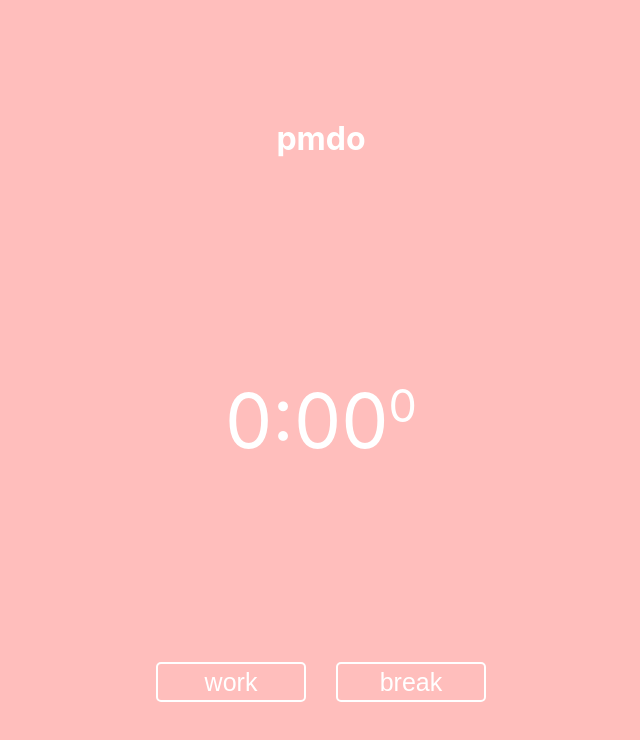
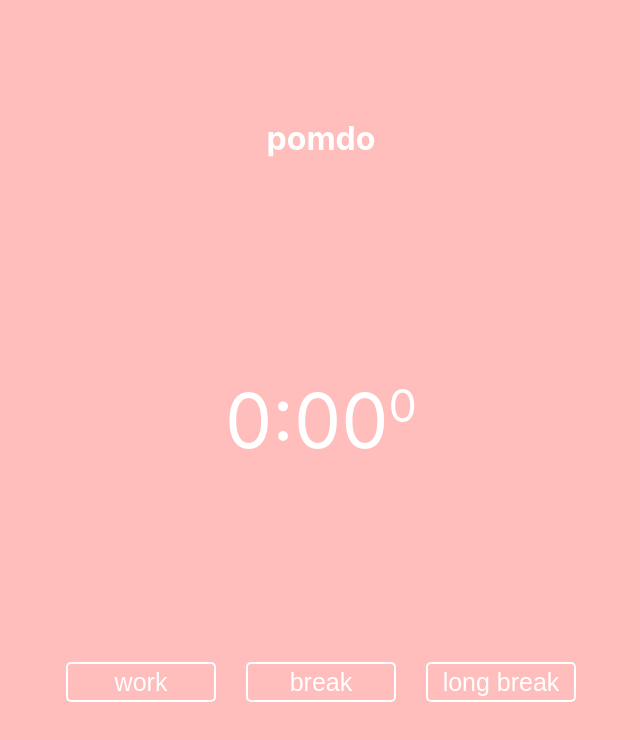
Before and after one commit to bell-boy/pomodoro, a React (Create React App) app: page / in a window 1280 px wide. Shown: the top 740 px of the page, without its empty margins (319-959 px from the left). Built offline with nearby package versions, Linux system fonts and the light colour scheme.

Commit message:
Deploy project, add finishing css.

```diff
--- a/src/App.js
+++ b/src/App.js
@@ -12,7 +12,7 @@ function App() {
 
   return (
     <div className="App" style={{ background: bg_color }}>
-			<h1> pmdo </h1>
+			<h1> pomdo </h1>
 			<p className="display-text">{Math.floor(time_display/60)}:{(time_display%60).toString().padStart(2, '0')}<sup className="sup-sub-script">{pomodoro_count}</sup></p>
 
 			<div className="button-container">
@@ -25,6 +25,11 @@ function App() {
 					audio.play();
 					set_bg_color('#ffbebc');
 				})}> break </button>
+
+				<button onClick={() => timer(15*60, set_time_display, () => {
+					audio.play();
+					set_bg_color('#ffbebc');
+				})}> long break </button>
 			</div>
     </div>
   );
```
